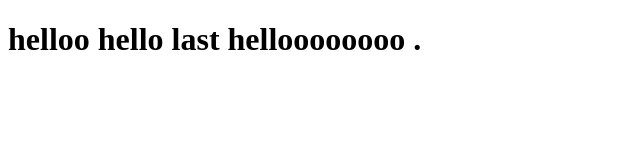
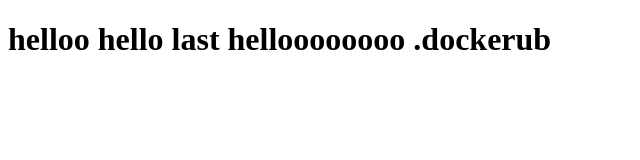
Before and after one commit to vaibhav208/test12, a plain HTML site: page index.html in a window 1280 px wide. Shown: the whole page, without its empty margins (0-640 px from the left). Drawn offline with Linux system fonts and the light colour scheme.

Commit message:
Update index.html

```diff
--- a/index.html
+++ b/index.html
@@ -9,7 +9,7 @@
 </head>
 
 <body>
-	<h1> helloo hello last helloooooooo . </h1>
+	<h1> helloo hello last helloooooooo .dockerub </h1>
 
 </body>
 
```
